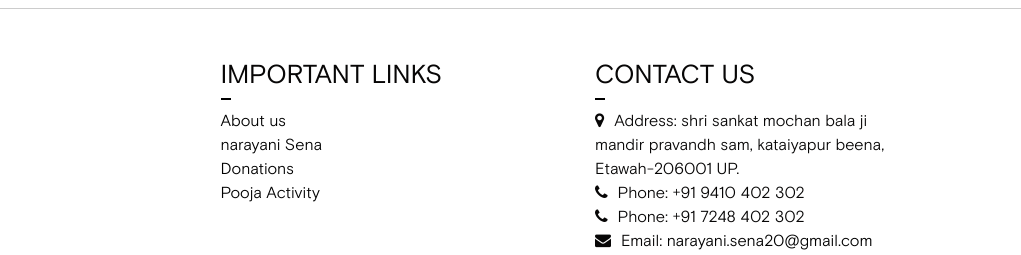
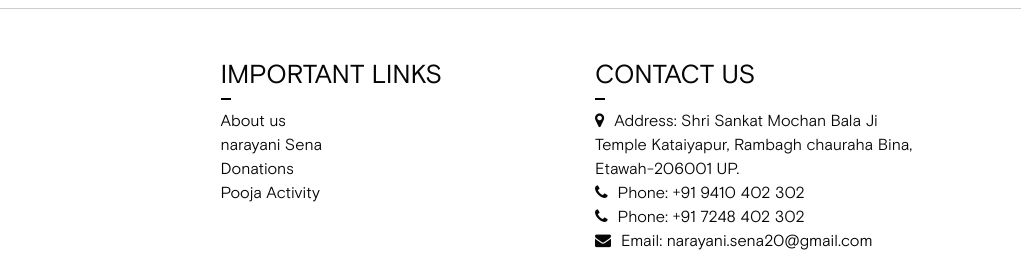
Before and after one commit to ssharmaji/narayanitrust, a plain HTML site: page about-us.html in a window 1280 px wide. Shown: the part 2949-3204 px from the top of the page, 259-1280 px from the left. Drawn offline with nearby package versions, Linux system fonts and the light colour scheme.

Commit message:
worked on updates

```diff
--- a/about-us.html
+++ b/about-us.html
@@ -205,8 +205,8 @@
 					<div class="colmn-box">
 						<h4>CONTACT US</h4>
 						<ul>
-							<li><i class="fa fa-map-marker lightcolor"></i><span class="lightcolor">Address:</span> shri
-								sankat mochan bala ji mandir pravandh sam, kataiyapur beena, Etawah-206001 UP.</li>
+							<li><i class="fa fa-map-marker lightcolor"></i><span class="lightcolor">Address:</span> Shri
+								Sankat Mochan Bala Ji Temple Kataiyapur, Rambagh chauraha Bina, Etawah-206001 UP.</li>
 							<li><i class="fa fa-phone lightcolor"></i><span class="lightcolor">Phone:</span> +91 9410
 								402 302</li>
 							<li><i class="fa fa-phone lightcolor"></i><span class="lightcolor">Phone:</span> +91 7248
```
Also changed, not shown: daily-pooja.html (+2 -2 lines), donations.html (+2 -2 lines), gallery.html (+2 -2 lines), index.html (+2 -2 lines), narayani-sena.html (+2 -2 lines).
